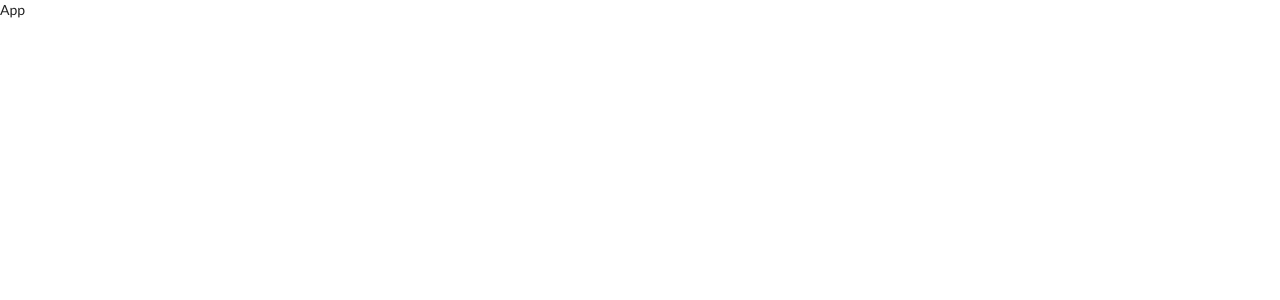
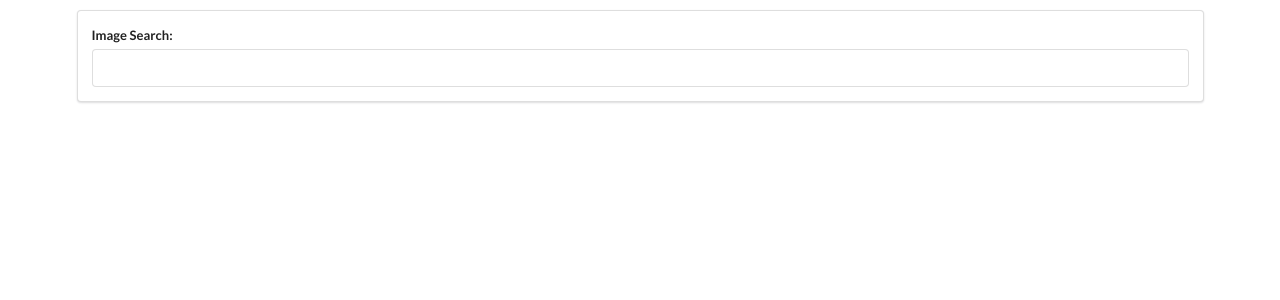
Before and after one commit to brianRCteddy/rider-react, a React (Create React App) app: page / in a window 1280 px wide. Shown: the top 300 px of the page. Built offline with nearby package versions, Linux system fonts and the light colour scheme.

Commit message:
uncontrolled component

```diff
--- a/src/components/App.js
+++ b/src/components/App.js
@@ -1,7 +1,12 @@
 import React from 'react';
+import SearchBar from './SearchBar';
 
 const App = () => {
-	return <div>App</div>;
+	return (
+		<div className="ui container" style={{ marginTop: '10px' }}>
+			<SearchBar />
+		</div>
+	);
 };
 
 export default App;
--- /dev/null
+++ b/src/components/SearchBar.js
@@ -0,0 +1,25 @@
+import React, { Component } from 'react';
+
+class SearchBar extends Component {
+	state = {
+		term: ''
+	};
+	onInputChange(event) {
+		console.log(event.target.value);
+	}
+
+	render() {
+		return (
+			<div className="ui segment">
+				<form className="ui form">
+					<div className="field">
+						<label>Image Search: </label>
+						<input type="text" onChange={this.onInputChange} />
+					</div>
+				</form>
+			</div>
+		);
+	}
+}
+
+export default SearchBar;
```
